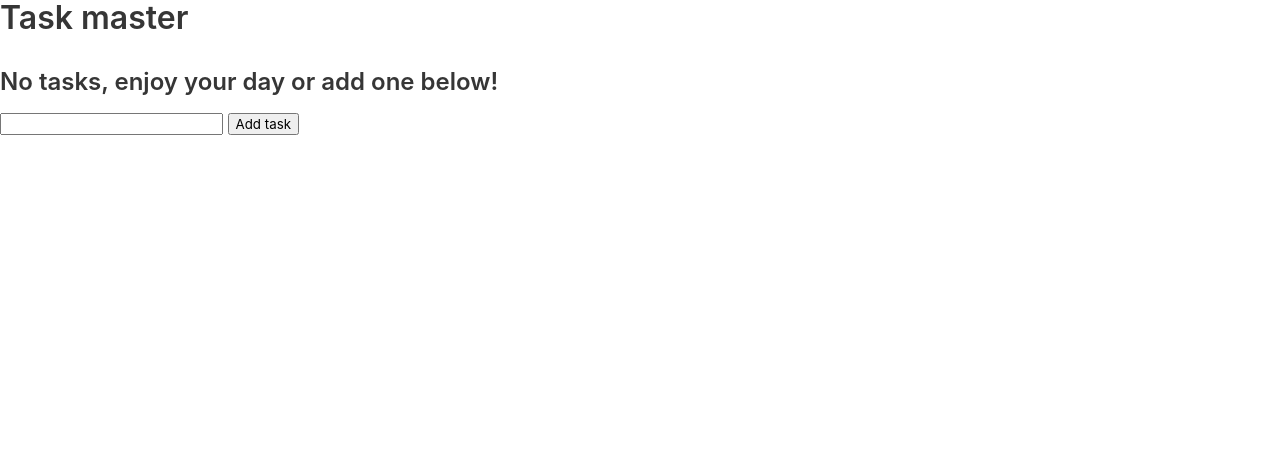
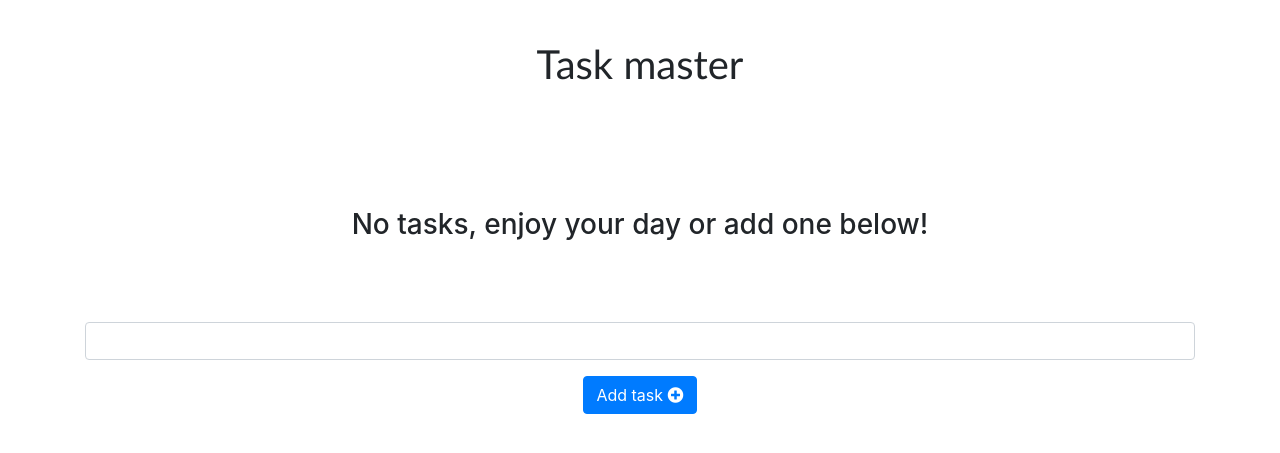
Before and after one commit to denisjovic/flask-todo-app, a Flask app: page / in a window 1280 px wide. Shown: the top 453 px of the page. Run offline with Flask 2, Linux system fonts and the light colour scheme; data that the repository does not hold is empty; some libraries are stand-ins or nearby versions.

Commit message:
Add styling and formating

```diff
--- a/static/style.css
+++ b/static/style.css
@@ -1,3 +1,23 @@
 body {
-    font-family: monospace;
+    font-family: 'Ubuntu', sans-serif;
+    margin: 0 3vh 0 3vh;
 }
+
+nav {
+    margin: 5vh 0vh 15vh 0vh;
+}
+
+button > a, button > a:hover {
+    text-decoration: none !important;
+    color: white !important;
+}
+
+h1 {
+ font-weight: bold;
+ font-size: 1.5rem;
+ font-family:'Trebuchet MS', 'Lucida Sans Unicode', 'Lucida Grande', 'Lucida Sans', Arial, sans-serif
+}
+
+#form {
+    margin-top: 10vh;
+}
--- a/templates/base.html
+++ b/templates/base.html
@@ -4,13 +4,18 @@
     <meta charset="UTF-8">
     <meta name="viewport" content="width=device-width, initial-scale=1.0">
     <link rel="stylesheet" href="{{ url_for('static', filename='style.css') }}">
-    <link rel="stylesheet" href="https://cdnjs.cloudflare.com/ajax/libs/bulma/0.9.1/css/bulma.min.css" integrity="sha512-ZRv40llEogRmoWgZwnsqke3HNzJ0kiI0+pcMgiz2bxO6Ew1DVBtWjVn0qjrXdT3+u+pSN36gLgmJiiQ3cQtyzA==" crossorigin="anonymous" />
+    <link rel="stylesheet" href="https://cdnjs.cloudflare.com/ajax/libs/font-awesome/5.15.1/css/all.min.css" integrity="sha512-+4zCK9k+qNFUR5X+cKL9EIR+ZOhtIloNl9GIKS57V1MyNsYpYcUrUeQc9vNfzsWfV28IaLL3i96P9sdNyeRssA==" crossorigin="anonymous" />
+    <link rel="stylesheet" href="https://stackpath.bootstrapcdn.com/bootstrap/4.5.2/css/bootstrap.min.css">
+    <link rel="preconnect" href="https://fonts.gstatic.com">
+<link href="https://fonts.googleapis.com/css2?family=Ubuntu:wght@300&display=swap" rel="stylesheet">
     {% block head %}
-    <title>Base html</title>
+    <title>Base page</title>
     {% endblock %}
 </head>
 <body>
+    <div class="container">
     {% block body %}
     {% endblock %}
+    </div>
 </body>
 </html>
--- a/templates/index.html
+++ b/templates/index.html
@@ -6,31 +6,42 @@
 
 {% block body %}
 
-<div class="content">
+<div>
+    <nav class="text-center">
     <h1>Task master</h1>
+    </nav>
     {% if tasks|length < 1 %}
-    <h3>No tasks, enjoy your day or add one below!</h3>
+    <h3 class="text-center">No tasks, enjoy your day or add one below!</h3>
     {% else %}
-    {% for task in tasks %}
-    <table>
+    <table class="table table-striped">
+        <thead class="thead-dark">
         <tr>
             <th>Task</th>
             <th>Added</th>
             <th>Actions</th>
         </tr>
+        </thead>
+        {% for task in tasks %}
         <tr>
             <td>{{ task.content }}</td>
             <td>{{ task.date_created.date() }}</td>
-            <td><a href="/delete/{{task.id}}">Delete</a></td>
-            <td><a href="/update/{{task.id}}">Update</a></td>
+            <td><a href="/delete/{{task.id}}"><i class="far fa-trash-alt"></i><small> delete</small>
+
+            </a>
+                <br>
+            <a href="/update/{{task.id}}"><i class="fas fa-pen-alt"></i><small> edit</small>
+
+            </a></td>
         </tr>
+        {% endfor %}
     </table>
-    {% endfor %}
     {% endif %}
 
-    <form action="/" method="POST">
-        <input type="text" name="content" id="content" required>
-        <input type="submit" value="Add task">
+    <form action="/" method="POST" class="text-center" id="form">
+        <input class="form-control mb-3" type="text" name="content" id="content" required>
+        <button class="btn btn-primary" type="submit">
+            Add task <i class="fas fa-plus-circle"></i>
+        </button>
     </form>
 </div>
 
```
Also changed, not shown: templates/update.html (+10 -9 lines), test.db.
